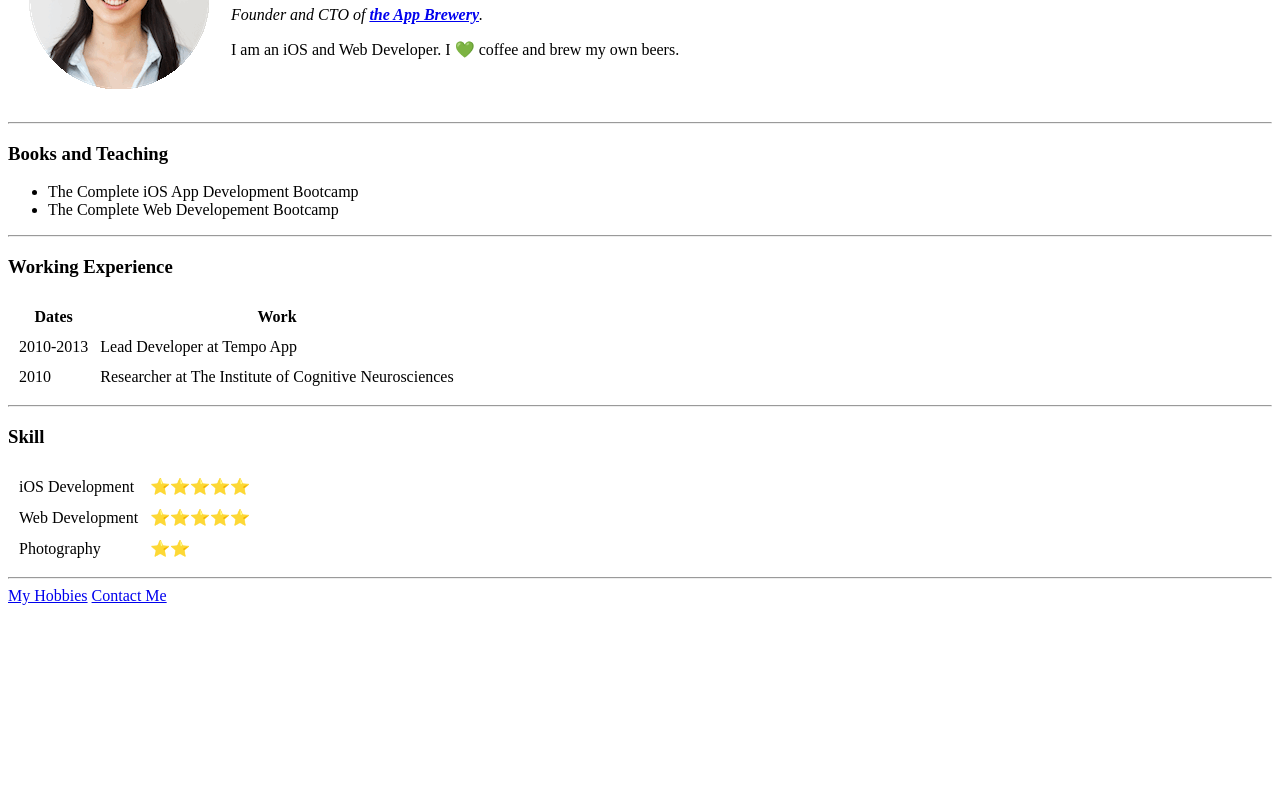
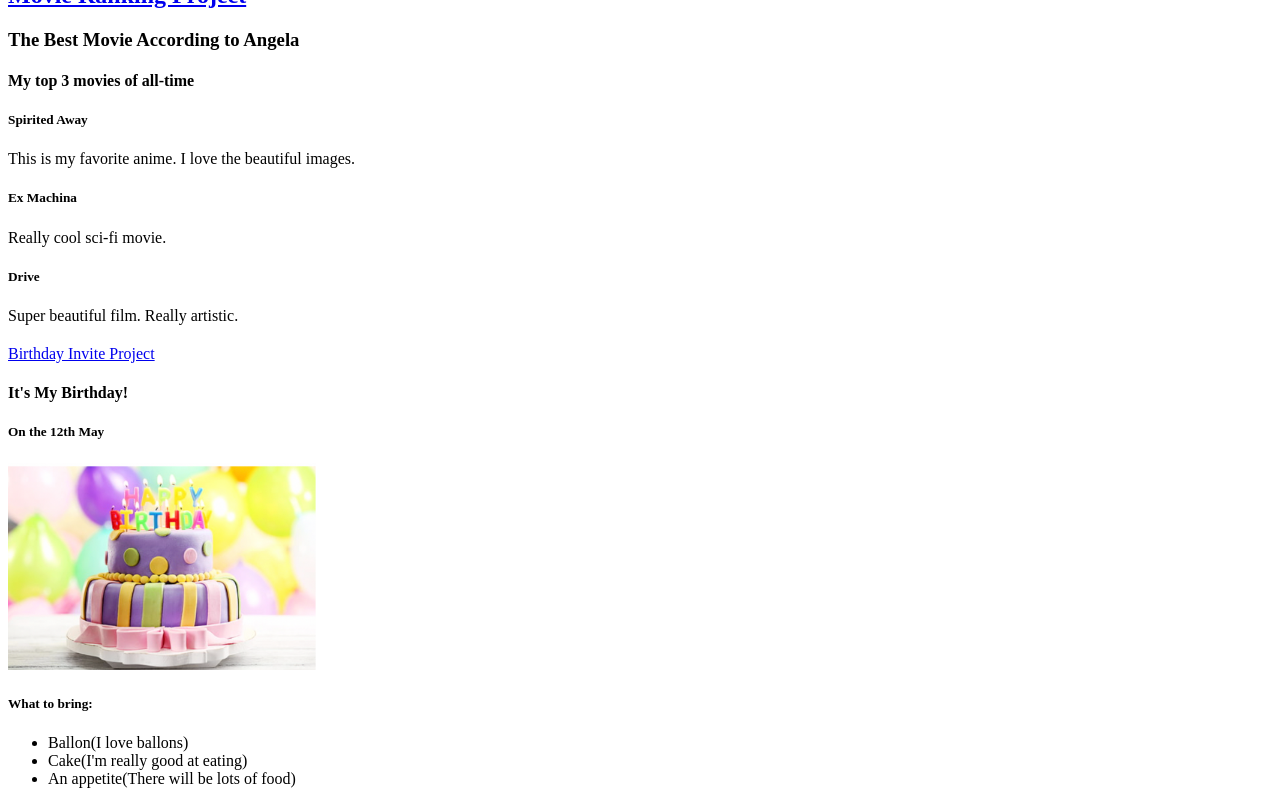
Before and after one commit to hank5347/cv, a plain HTML site: page index.html in a window 1280 px wide. Shown: the part 120-910 px from the top of the page. Before the commit the page ends 800 px from the top, so only its background shows below. Drawn offline with Linux system fonts and the light colour scheme.

Commit message:
Add files via upload

```diff
--- a/index.html
+++ b/index.html
@@ -1,67 +1,51 @@
 <!DOCTYPE html>
 <html lang="en">
+  <head>
+    <meta charset="UTF-8" />
+    <meta name="viewport" content="width=device-width, initial-scale=1.0" />
+    <title>Angela Yu's Portfolio</title>
+  </head>
+  <body>
+    <h1>Angela Yu's Portfolio</h1>
+    <hr />
+    <a href="./public/movie-ranking.html"><h2>Movie Ranking Project</h2></a>
+    <h3>The Best Movie According to Angela</h3>
+    <h4>My top 3 movies of all-time</h4>
+    <h5>Spirited Away</h5>
+    <p>This is my favorite anime. I love the beautiful images.</p>
+    <h5>Ex Machina</h5>
+    <p>Really cool sci-fi movie.</p>
+    <h5>Drive</h5>
+    <p>Super beautiful film. Really artistic.</p>
+    <h2></h2><a href="./public/birthday-invite.html">Birthday Invite Project</a></h2>
+    <h4>It's My Birthday!</h4>
+    <h5>On the 12th May</h5>
+    <img src="./assets/images/cake.png" alt="cake" />
+    <h5>What to bring:</h5>
+    <ul>
+      <li>Ballon(I love ballons)</li>
+      <li>Cake(I'm really good at eating)</li>
+      <li>An appetite(There will be lots of food)</li>
+    </ul>
+    <hr />
 
-<head>
-  <meta charset="UTF-8">
-  <title>Angela's Personal Site</title>
-</head>
+      <a href="./public/about.html">About Me</a>
+      <a href="./public/contact.html">Contact Me</a>
 
-<body>
-  <table cellspacing="20">
-    <tr>
-      <td><img src="images/angela.png" alt="angela profile picture"></td>
-      <td>
-        <h1>Angela Yu</h1>
-        <p><em>Founder and CTO of <strong><a href="https://www.appbrewery.co">the App Brewery</a></strong>.</em></p>
-        <p>I am an iOS and Web Developer. I 💚 coffee and brew my own beers.</p>
-      </td>
-    </tr>
-  </table>
-  <hr>
-  <h3>Books and Teaching</h3>
-  <ul>
-    <li>The Complete iOS App Development Bootcamp</li>
-    <li>The Complete Web Developement Bootcamp</li>
-  </ul>
-  <hr>
-  <h3>Working Experience</h3>
+  </body>
+</html>
+<!-- TODO 1: Create the HTML Boilerplate -->
 
-  <table cellspacing="10">
-    <thead>
-      <th>Dates</th>
-      <th>Work</th>
-    </thead>
-    <tbody>
-      <tr>
-        <td>2010-2013</td>
-        <td>Lead Developer at Tempo App</td>
-      </tr>
-      <tr>
-        <td>2010</td>
-        <td>Researcher at The Institute of Cognitive Neurosciences</td>
-      </tr>
-    </tbody>
-  </table>
-  <hr>
-  <h3>Skill</h3>
-  <table cellspacing="10">
-    <tr>
-      <td>iOS Development</td>
-      <td>⭐⭐⭐⭐⭐</td>
-    </tr>
-    <tr>
-      <td>Web Development</td>
-      <td>⭐⭐⭐⭐⭐</td>
-    </tr>
-    <tr>
-      <td>Photography</td>
-      <td>⭐⭐</td>
-    </tr>
-  </table>
-  <hr>
-  <a href="hobbies.html">My Hobbies</a>
-  <a href="contact-me.html">Contact Me</a>
+<!-- TODO 2: Add Your previous projects' HTML into the public folder -->
 
-</body>
+<!-- TODO 3: Take screenshots of your project previews and add the images to the images folder -->
 
-</html>
+<!-- TODO 4: Add titles/subtitles etc. -->
+
+<!-- TODO 5: Add a link to the project pages -->
+
+<!-- TODO 6: Add images to show the project previews
+HINT for TODO 6: You can use the height attribute set to 200 to make the image smaller:
+https://developer.mozilla.org/en-US/docs/Web/HTML/Element/img#attr-height -->
+
+<!-- TODO 7: Add the Contact Me and About Me page links -->
```
Also changed, not shown: public/about.html (added, +20 -0 lines), public/birthday-invite.html (added, +18 -0 lines), public/contact.html (added, +9 -0 lines), public/movie-ranking.html (added, +9 -0 lines), assets/images/cake.png (added), assets/images/movie-ranking.png (added), 1 other file.
